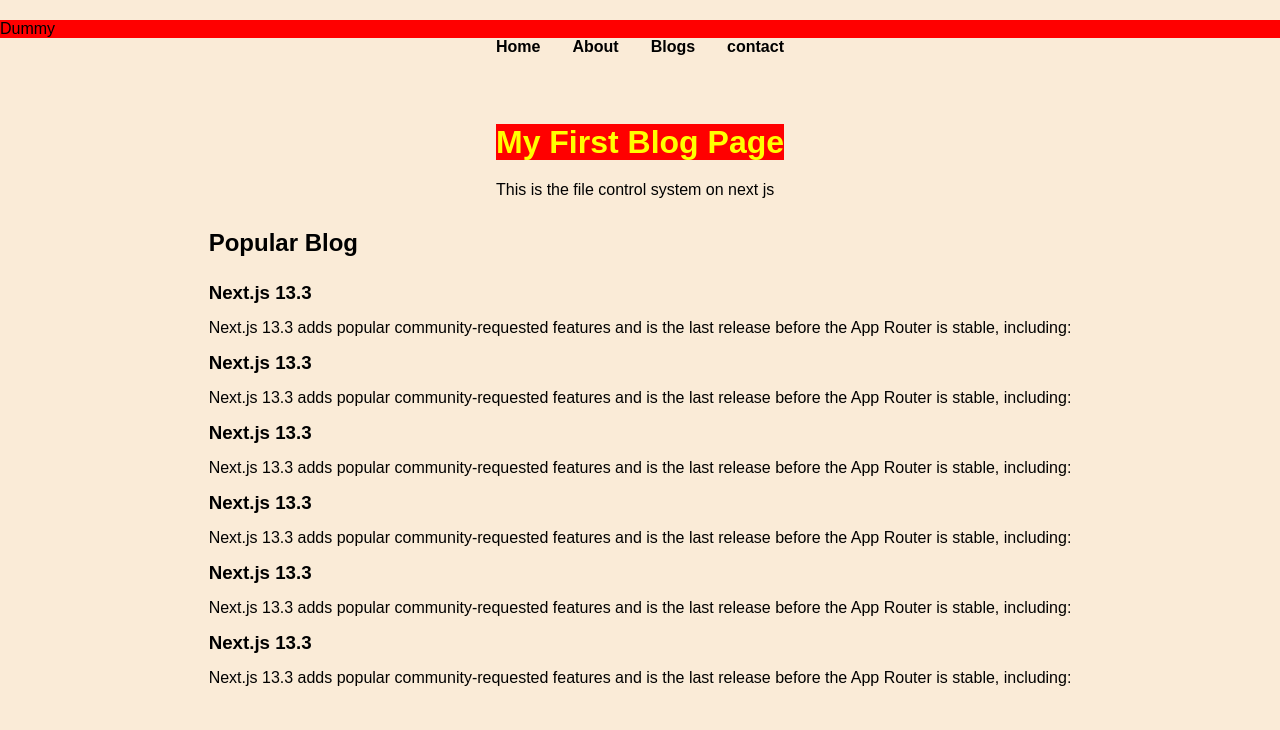
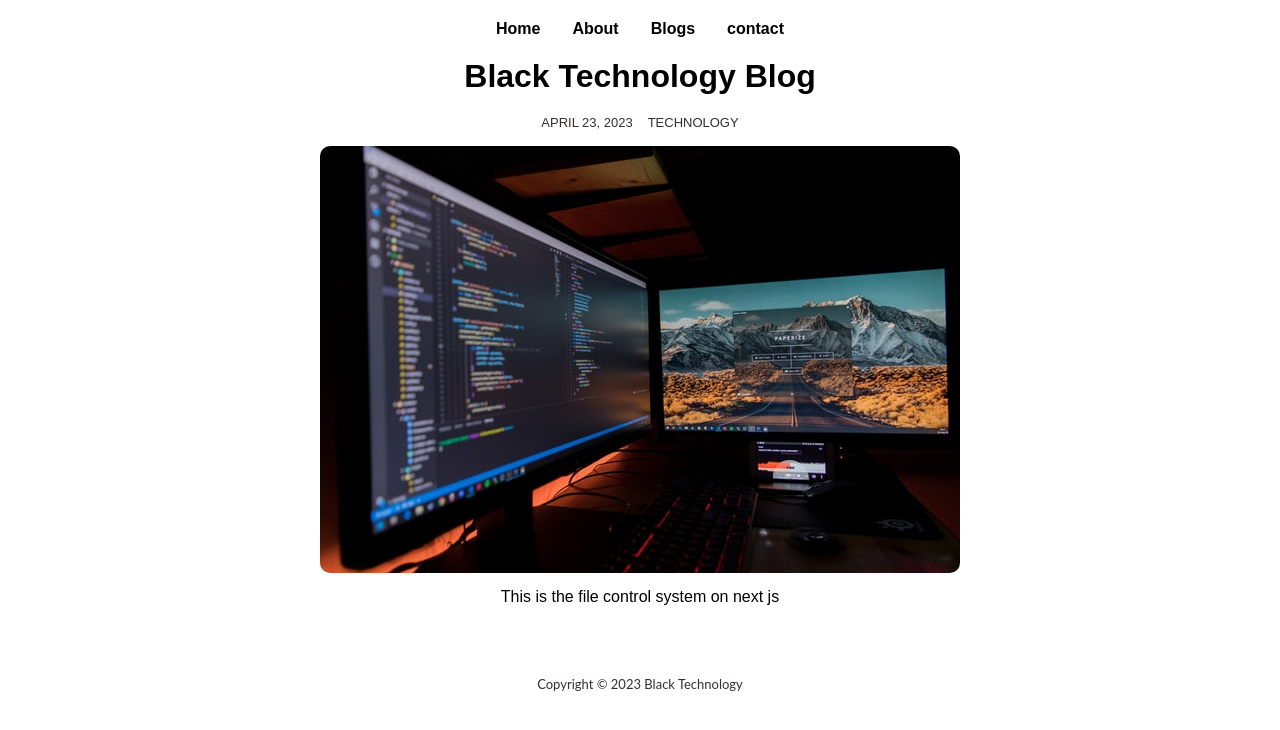
Before and after one commit to Akash7899/Next-js, a Next.js app: page / in a window 1280 px wide. Shown: the top 730 px of the page. Built offline with nearby package versions, Linux system fonts and the light colour scheme.

Commit message:
create  Blog Post page

```diff
--- a/component/dummy.js
+++ /dev/null
@@ -1,18 +0,0 @@
-import React from "react";
-
-const Dummy = () => {
-  return (
-    <>
-    <style jsx global>
-        {`
-        .dummy{
-            background-color:red;
-        }
-        `}
-    </style>
-      <div className="dummy">Dummy</div>
-    </>
-  );
-};
-
-export default Dummy;
--- /dev/null
+++ b/component/navbar.js
@@ -0,0 +1,32 @@
+import React from "react";
+import styles from "@/styles/Home.module.css";
+import Link from "next/link";
+
+const Navbar = () => {
+  return (
+    <>
+      <div className={styles.navbar}>
+        <div className="container">
+          <nav className={styles.mainnav}>
+            <ul>
+              <Link href="/">
+                <li>Home</li>
+              </Link>
+              <Link href="/about">
+                <li>About</li>
+              </Link>
+              <Link href="/blog">
+                <li>Blogs</li>
+              </Link>
+              <Link href="/contact">
+                <li>contact</li>
+              </Link>
+            </ul>
+          </nav>
+        </div>
+      </div>
+    </>
+  );
+};
+
+export default Navbar;
--- a/pages/_app.js
+++ b/pages/_app.js
@@ -1,6 +1,11 @@
-import '@/styles/globals.css'
-import '@/styles/style.css'
+import Navbar from "@/component/navbar";
+import "@/styles/globals.css";
 
 export default function App({ Component, pageProps }) {
-  return <Component {...pageProps} />
+  return (
+    <>
+      <Navbar />
+      <Component {...pageProps} />
+    </>
+  );
 }
--- a/pages/index.js
+++ b/pages/index.js
@@ -3,7 +3,6 @@ import Image from "next/image";
 import { Inter } from "next/font/google";
 import styles from "@/styles/Home.module.css";
 import Link from "next/link";
-import Dummy from "@/component/dummy";
 
 const inter = Inter({ subsets: ["latin"] });
 
@@ -16,90 +15,38 @@ export default function Home() {
         <meta name="viewport" content="width=device-width, initial-scale=1" />
         <link rel="icon" href="/favicon.ico" />
       </Head>
-      <div className={styles.navbar}>
-        <div className="container">
-          <Dummy />
-          <nav className={styles.mainnav}>
-            <ul>
-              <Link href="/">
-                <li>Home</li>
-              </Link>
-              <Link href="/about">
-                <li>About</li>
-              </Link>
-              <Link href="/blog">
-                <li>Blogs</li>
-              </Link>
-              <Link href="/contact">
-                <li>contact</li>
-              </Link>
-            </ul>
-          </nav>
-        </div>
-      </div>
+
       <main className={styles.mainblog}>
         <div className={styles.blogswrap}>
           <div className={styles.blogheading}>
-            <style jsx>
-              {`
-                .myHeading {
-                  color: yellow;
-                }
-              `}
-            </style>
             <h1>
-
-              <span className="myHeading dummy">My First Blog Page </span>
+              <span className="myHeading">Black Technology Blog </span>
             </h1>
+            <div className={styles.entrymeta}>
+              <span>April 23, 2023</span>
+              <span>
+                <a href="#" rel="category tag">
+                  Technology
+                </a>
+              </span>
+            </div>
+            <div className={styles.imagewrap}>
+              <Image
+                className={styles.blogImage}
+                src="/images/Black-Technolog-Img-2.jpg"
+                width={640}
+                height={427}
+                alt="black-image1"
+              />
+            </div>
             <p>This is the file control system on next js</p>
           </div>
         </div>
-        <div className={styles.blogcontent}>
-          <h2>Popular Blog</h2>
-          <div className={styles.blogItem}>
-            <h3>Next.js 13.3</h3>
-            <p>
-              Next.js 13.3 adds popular community-requested features and is the
-              last release before the App Router is stable, including:
-            </p>
-          </div>
-          <div className={styles.blogItem}>
-            <h3>Next.js 13.3</h3>
-            <p>
-              Next.js 13.3 adds popular community-requested features and is the
-              last release before the App Router is stable, including:
-            </p>
-          </div>
-          <div className={styles.blogItem}>
-            <h3>Next.js 13.3</h3>
-            <p>
-              Next.js 13.3 adds popular community-requested features and is the
-              last release before the App Router is stable, including:
-            </p>
-          </div>
-          <div className={styles.blogItem}>
-            <h3>Next.js 13.3</h3>
-            <p>
-              Next.js 13.3 adds popular community-requested features and is the
-              last release before the App Router is stable, including:
-            </p>
-          </div>
-          <div className={styles.blogItem}>
-            <h3>Next.js 13.3</h3>
-            <p>
-              Next.js 13.3 adds popular community-requested features and is the
-              last release before the App Router is stable, including:
-            </p>
-          </div>
-          <div className={styles.blogItem}>
-            <h3>Next.js 13.3</h3>
-            <p>
-              Next.js 13.3 adds popular community-requested features and is the
-              last release before the App Router is stable, including:
-            </p>
-          </div>
-        </div>
+
       </main>
+      <footer className={styles.footer}>
+        Copyright © 2023 <a href="#">Black Technology</a>
+      </footer>
     </>
   );
 }
--- a/styles/Home.module.css
+++ b/styles/Home.module.css
@@ -1,11 +1,3 @@
-.mainblog {
-  display: flex;
-  flex-direction: column;
-  justify-content: space-between;
-  align-items: center;
-  padding: 3rem;
-}
-
 .description {
   display: inherit;
   justify-content: inherit;
@@ -248,6 +240,10 @@
 
 }
 
+.blogheading {
+  text-align: center;
+}
+
 .blogswrap .blogheading h1 {
   padding: 10px 0;
   margin: 10px 0;
@@ -257,12 +253,39 @@
   margin: 10px 0;
 }
 
-.blogcontent h2 {
-  padding: 10px 0;
-  margin: 10px 0;
+
+.blogImage {
+  border-radius: 10px;
 }
 
-.blogcontent .blogItem h3 {
-  padding: 5px 0;
-  margin: 5px 0;
+.imagewrap {
+  display: flex;
+  justify-content: center;
+  align-items: center;
+  margin-bottom: 15px;
 }
+
+.entrymeta {
+  margin: 0em 0.2em 1rem;
+  color: #343030;
+  text-transform: uppercase;
+  font-size: 13px;
+
+}
+
+.entrymeta a {
+  padding-left: 15px;
+}
+
+
+.footer {
+  width: 100%;
+  padding-top: 60px;
+  padding-bottom: 30px;
+  font-family: 'Lato', sans-serif;
+  color: #343030;
+  font-size: 13px;
+  font-weight: normal;
+  text-decoration: none;
+  text-align: center;
+}
--- a/styles/style.css
+++ /dev/null
@@ -1,3 +0,0 @@
-body{
-    background-color: antiquewhite;
-}
```
Also changed, not shown: pages/BlogPost/[slug].js (+14 -2 lines), pages/blog.js (+57 -5 lines), styles/Blog.module.css (added, +17 -0 lines), styles/BlogPost.module.css (added, +10 -0 lines), public/images/Black-Technolog-Img-2.jpg (added), 1 other file (tests, documents, lock files or other folders).
